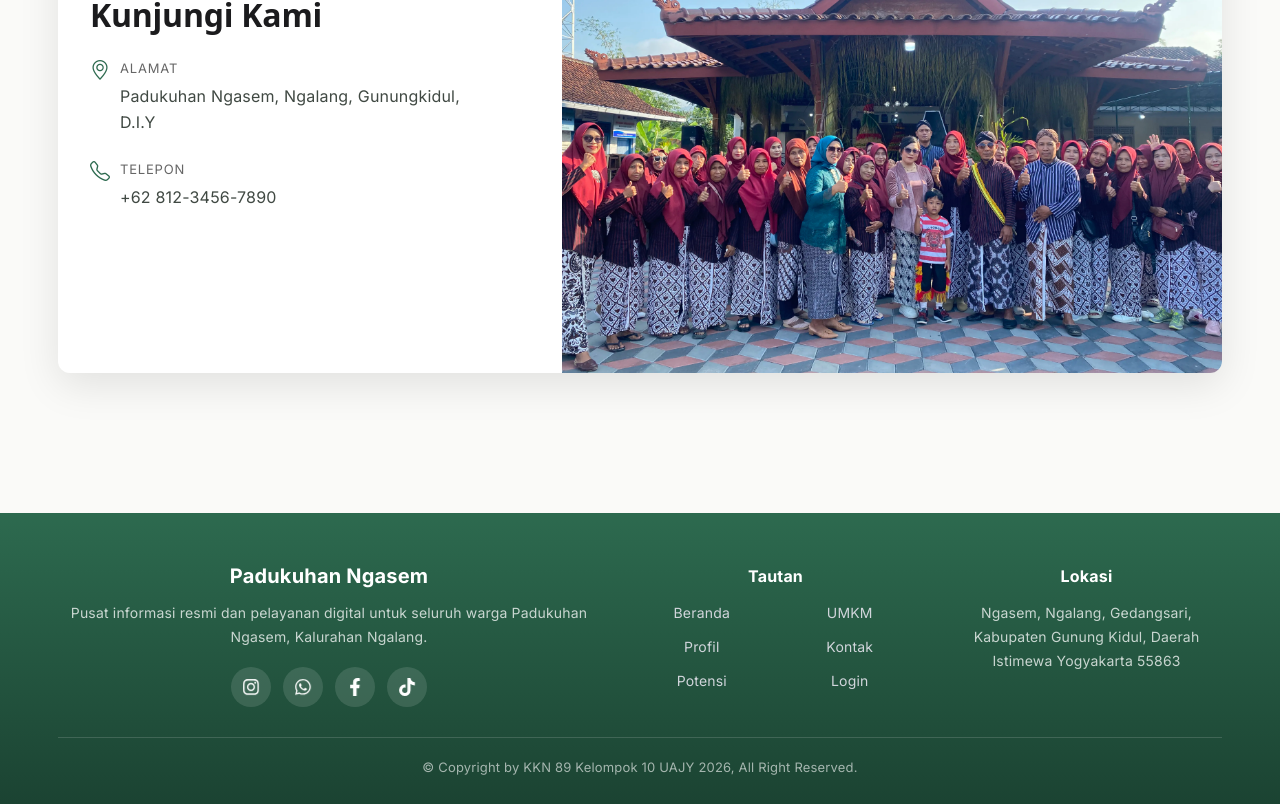
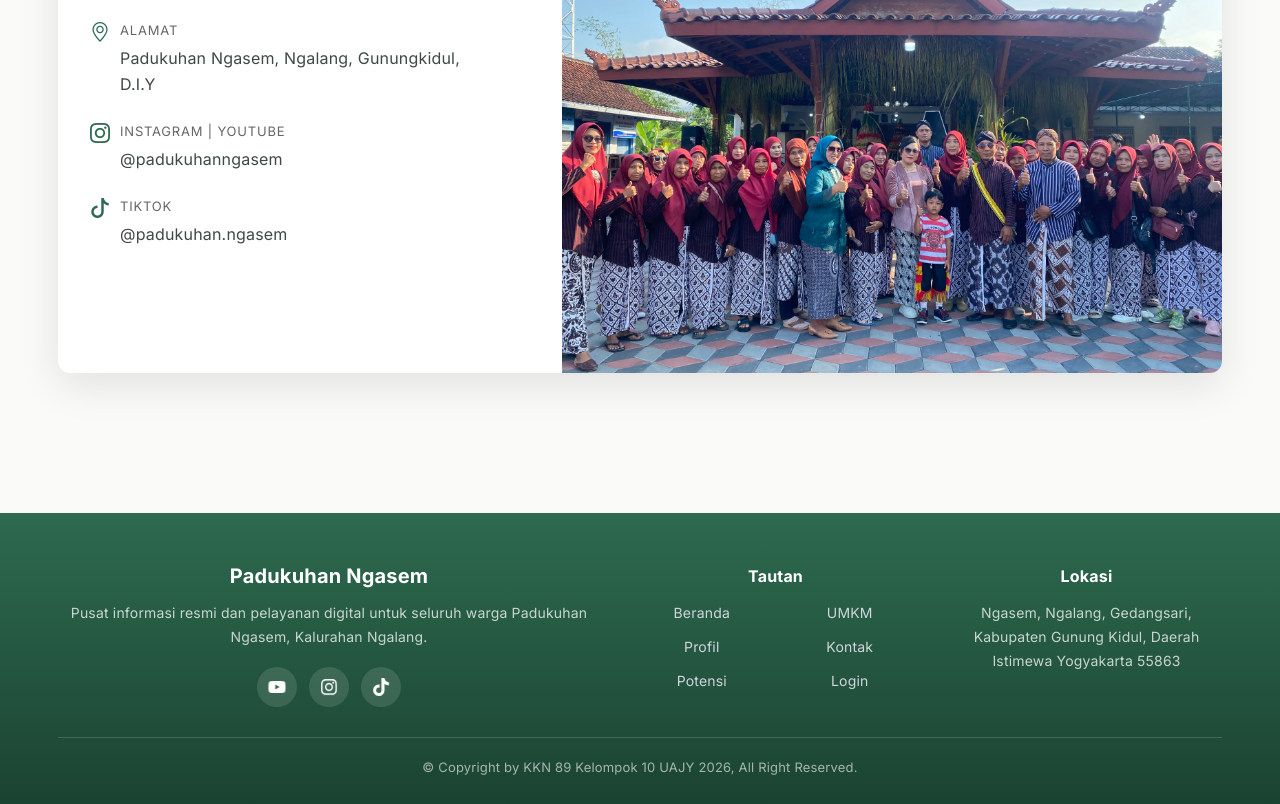
Before and after one commit to febbyvnr/dusun-ngasem-fe, a React (Vite) app: page /profil in a window 1280 px wide. Shown: the part 2620-3424 px from the top of the page. Built offline with nearby package versions, Linux system fonts and the light colour scheme.

Commit message:
link medsos

```diff
--- a/src/components/Footer.jsx
+++ b/src/components/Footer.jsx
@@ -2,8 +2,7 @@ import "../styles/footer.css";
 import { NavLink } from "react-router-dom";
 import {
   FaInstagram,
-  FaWhatsapp,
-  FaFacebookF,
+  FaYoutube,
   FaTiktok,
 } from "react-icons/fa";
 
@@ -20,7 +19,15 @@ const Footer = () => {
           </p>
           <div className="footer-social">
             <a
-              href="https://www.instagram.com/padukuhanngasem?igsh=bWkzeDRsdjQ1eGQ1"
+              href="https://www.youtube.com/@padukuhanngasem"
+              target="_blank"
+              rel="noopener noreferrer"
+              aria-label="YouTube"
+            >
+              <FaYoutube />
+            </a>
+            <a
+              href="https://www.instagram.com/padukuhanngasem?igsh=cXo4MGh3c2VmcGE4&utm_source=qr"
               target="_blank"
               rel="noopener noreferrer"
               aria-label="Instagram"
@@ -28,23 +35,7 @@ const Footer = () => {
               <FaInstagram />
             </a>
             <a
-              href="https://www.instagram.com/padukuhanngasem?igsh=bWkzeDRsdjQ1eGQ1"
-              target="_blank"
-              rel="noopener noreferrer"
-              aria-label="WhatsApp"
-            >
-              <FaWhatsapp />
-            </a>
-            <a
-              href="https://www.instagram.com/padukuhanngasem?igsh=bWkzeDRsdjQ1eGQ1"
-              target="_blank"
-              rel="noopener noreferrer"
-              aria-label="Facebook"
-            >
-              <FaFacebookF />
-            </a>
-            <a
-              href="https://www.instagram.com/padukuhanngasem?igsh=bWkzeDRsdjQ1eGQ1"
+              href="https://www.tiktok.com/@padukuhan.ngasem?_r=1&_t=ZS-97zTaOyH7PV"
               target="_blank"
               rel="noopener noreferrer"
               aria-label="TikTok"
--- a/src/pages/Profil.jsx
+++ b/src/pages/Profil.jsx
@@ -160,10 +160,17 @@ export default function Profil() {
                             </div>
                         </div>
                         <div className="info-item">
-                            <i className="bi bi-telephone"></i>
+                            <i className="bi bi-instagram"></i>
                             <div className="info-text">
-                                <span>TELEPON</span>
-                                <p>+62 812-3456-7890</p>
+                                <span>INSTAGRAM | YOUTUBE</span>
+                                <p>@padukuhanngasem</p>
+                            </div>
+                        </div>
+                        <div className="info-item">
+                            <i className="bi bi-tiktok"></i>
+                            <div className="info-text">
+                                <span>TIKTOK</span>
+                                <p>@padukuhan.ngasem</p>
                             </div>
                         </div>
                     </div>
```
